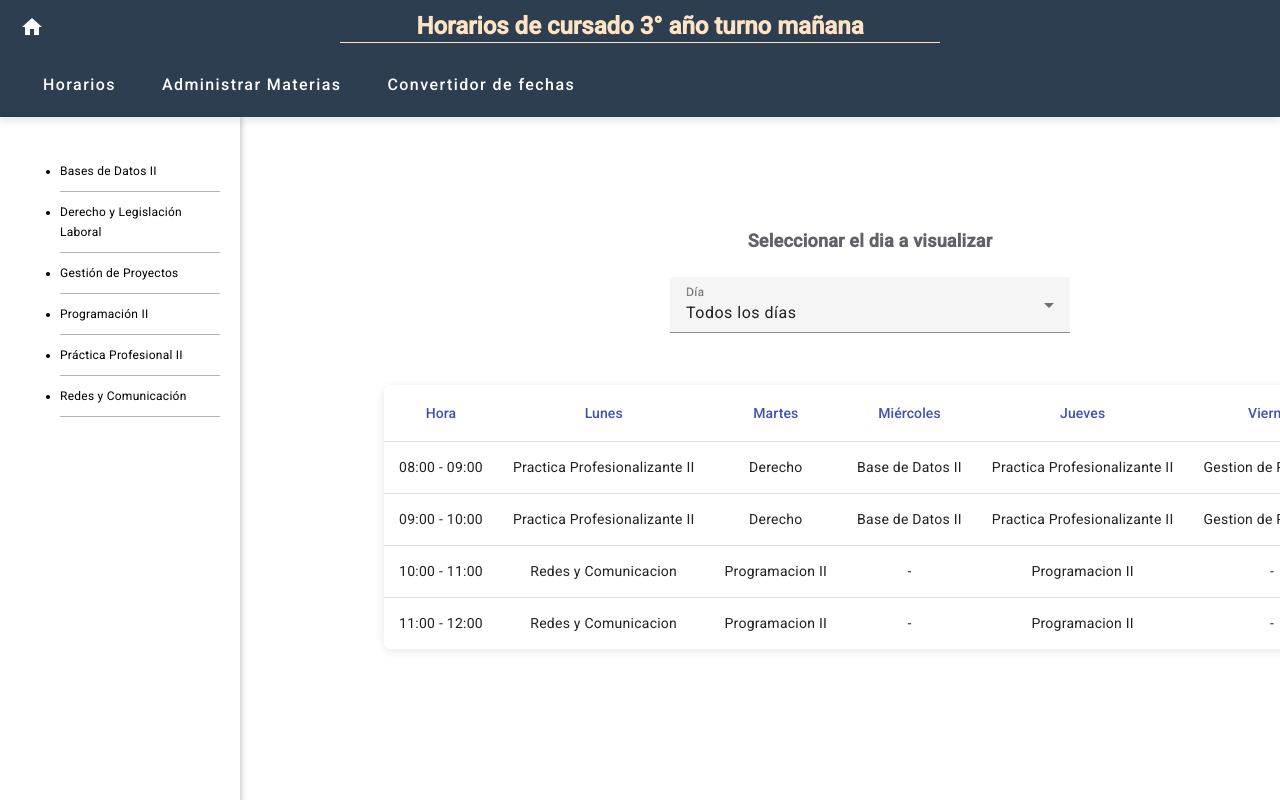
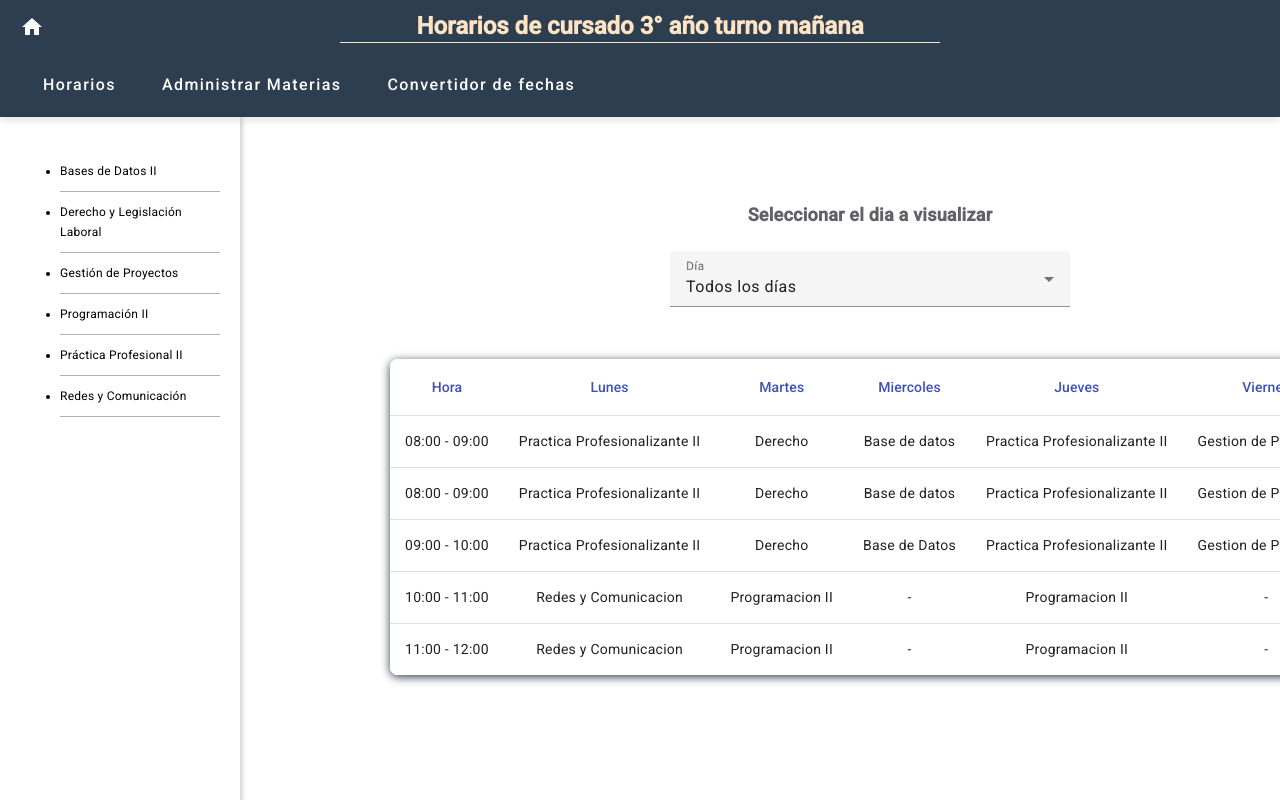
Before and after one commit to alejocastelnovo/programacion2, an Angular app: page /horarios in a window 1280 px wide. Shown: the top 800 px of the page. Built offline with nearby package versions, Linux system fonts and the light colour scheme.

Commit message:
feats(Tabla miercoles arreglada)

```diff
--- a/src/app/components/horarios-list/horarios-list.component.css
+++ b/src/app/components/horarios-list/horarios-list.component.css
@@ -1,31 +1,20 @@
-/* Centrar la tabla */
 .table-container {
     display: flex;
-    /* Flexbox */
     justify-content: center;
-    /* Centrar horizontalmente */
     width: 100%;
     margin-top: 20px;
 }
 
-/* Tabla estilizada */
 table {
     width: 100%;
     border-collapse: collapse;
-    /* Colapsar bordes */
     background-color: #ffffff;
-    /* Fondo blanco */
-    box-shadow: 0 2px 10px rgba(0, 0, 0, 0.1);
-    /* Sombra */
+    box-shadow: 0 2px 10px #2c3e50;
     margin: 0 auto;
-    /* Centrado */
     border-radius: 8px;
-    /* Bordes redondeados */
     overflow: hidden;
-    /* Ocultar desbordamiento */
 }
 
-/* Cabecera de la tabla */
 th {
     background-color: #3f51b5;
     color: #3f51b5;
--- a/src/app/components/horarios-list/horarios-list.component.html
+++ b/src/app/components/horarios-list/horarios-list.component.html
@@ -1,11 +1,11 @@
 <table mat-table [dataSource]="horarios" class="mat-elevation-z8">
-  <!-- Hora  -->
+
   <ng-container matColumnDef="hora">
     <th mat-header-cell *matHeaderCellDef>Hora</th>
     <td mat-cell *matCellDef="let horario">{{ horario.hora }}</td>
   </ng-container>
 
-  <!-- Lunes  -->
+
   <ng-container matColumnDef="lunes">
     <th mat-header-cell *matHeaderCellDef>Lunes</th>
     <td mat-cell *matCellDef="let horario">{{ horario.lunes || "-" }}</td>
@@ -17,9 +17,9 @@
     <td mat-cell *matCellDef="let horario">{{ horario.martes || "-" }}</td>
   </ng-container>
 
-  <!-- Miércoles  -->
+  <!-- Miercoles  -->
   <ng-container matColumnDef="miercoles">
-    <th mat-header-cell *matHeaderCellDef>Miércoles</th>
+    <th mat-header-cell *matHeaderCellDef>Miercoles</th>
     <td mat-cell *matCellDef="let horario">{{ horario.miercoles || "-" }}</td>
   </ng-container>
 
--- a/src/app/components/horarios-list/horarios-list.component.ts
+++ b/src/app/components/horarios-list/horarios-list.component.ts
@@ -7,7 +7,8 @@ import { HorariosService, Horario } from 'src/app/horarios.service';
   styleUrls: ['./horarios-list.component.css']
 })
 export class HorariosListComponent implements OnInit, OnChanges {
-  @Input() selectedDay!: string;  // Recibimos el día seleccionado como entrada
+
+  @Input() selectedDay!: string;  //  día seleccionado como entrada
   horarios: Horario[] = [];
   displayedColumns: string[] = ['hora'];
 
@@ -17,7 +18,7 @@ export class HorariosListComponent implements OnInit, OnChanges {
     this.loadHorarios();
   }
 
-  // Detecta cambios en el día seleccionado y carga los horarios correspondientes
+  // se fija si hay cambios en el día seleccionado y carga los horarios correspondientes
   ngOnChanges(changes: SimpleChanges): void {
     if (changes['selectedDay']) {
       this.loadHorarios();
@@ -32,4 +33,5 @@ export class HorariosListComponent implements OnInit, OnChanges {
     }
     this.horarios = this.horariosService.obtenerHorarios(this.selectedDay);
   }
+
 }
--- a/src/app/components/horarios/horarios.component.css
+++ b/src/app/components/horarios/horarios.component.css
@@ -11,7 +11,6 @@
     border-radius: 20px;
 }
 
-/* Título */
 h2 {
     color: #616169;
     font-size: 18px;
@@ -20,7 +19,6 @@ h2 {
     text-align: center;
 }
 
-/* Selector de días */
 mat-form-field {
     width: 100%;
     max-width: 400px;
--- a/src/app/components/horarios/horarios.component.html
+++ b/src/app/components/horarios/horarios.component.html
@@ -5,11 +5,11 @@
     <mat-option value="Todos los días">Todos los días</mat-option>
     <mat-option value="Lunes">Lunes</mat-option>
     <mat-option value="Martes">Martes</mat-option>
-    <mat-option value="Miércoles">Miércoles</mat-option>
+    <mat-option value="miercoles">Miercoles</mat-option>
     <mat-option value="Jueves">Jueves</mat-option>
     <mat-option value="Viernes">Viernes</mat-option>
 </mat-select>
 </mat-form-field>
 
-<!-- Componente hijo que muestra los horarios -->
+<!-- Componente hijo para los horarios -->
 <app-horarios-list [selectedDay]="selectedDay"></app-horarios-list>
--- a/src/app/components/horarios/horarios.component.ts
+++ b/src/app/components/horarios/horarios.component.ts
@@ -9,7 +9,6 @@ import { Component, Output } from '@angular/core';
 export class HorariosComponent {
   selectedDay: string = 'Todos los días';
 
-
   onDayChange(dia: string): void {
     this.selectedDay = dia;
   }
--- a/src/app/horarios.service.ts
+++ b/src/app/horarios.service.ts
@@ -14,17 +14,19 @@ export interface Horario {
 })
 export class HorariosService {
   private horariosMaterias: Horario[] = [
-    { hora: '08:00 - 09:00', lunes: 'Practica Profesionalizante II', martes: 'Derecho', miercoles: 'Base de Datos II', jueves: 'Practica Profesionalizante II', viernes: 'Gestion de Proyectos' },
-    { hora: '09:00 - 10:00', lunes: 'Practica Profesionalizante II', martes: 'Derecho', miercoles: 'Base de Datos II', jueves: 'Practica Profesionalizante II', viernes: 'Gestion de Proyectos' },
+    { hora: '08:00 - 09:00', lunes: 'Practica Profesionalizante II', martes: 'Derecho', miercoles: 'Base de datos', jueves: 'Practica Profesionalizante II', viernes: 'Gestion de Proyectos' },
+    { hora: '08:00 - 09:00', lunes: 'Practica Profesionalizante II', martes: 'Derecho', miercoles: 'Base de datos', jueves: 'Practica Profesionalizante II', viernes: 'Gestion de Proyectos' },
+    { hora: '09:00 - 10:00', lunes: 'Practica Profesionalizante II', martes: 'Derecho', miercoles: 'Base de Datos', jueves: 'Practica Profesionalizante II', viernes: 'Gestion de Proyectos' },
     { hora: '10:00 - 11:00', lunes: 'Redes y Comunicacion', martes: 'Programacion II', miercoles: '', jueves: 'Programacion II', viernes: '' },
     { hora: '11:00 - 12:00', lunes: 'Redes y Comunicacion', martes: 'Programacion II', miercoles: '', jueves: 'Programacion II', viernes: '' },
   ];
 
   obtenerHorarios(dia?: string): Horario[] {
     if (dia && dia !== 'Todos los días') {
+      const diaLower = dia.toLowerCase();
       return this.horariosMaterias.map(horario => ({
         hora: horario.hora,
-        [dia.toLowerCase()]: horario[dia.toLowerCase() as keyof Horario] || ''
+        [diaLower]: horario[diaLower as keyof Horario] || ''
       }));
     }
     return this.horariosMaterias;
```
Also changed, not shown: 1 other file (tests, documents, lock files or other folders).
